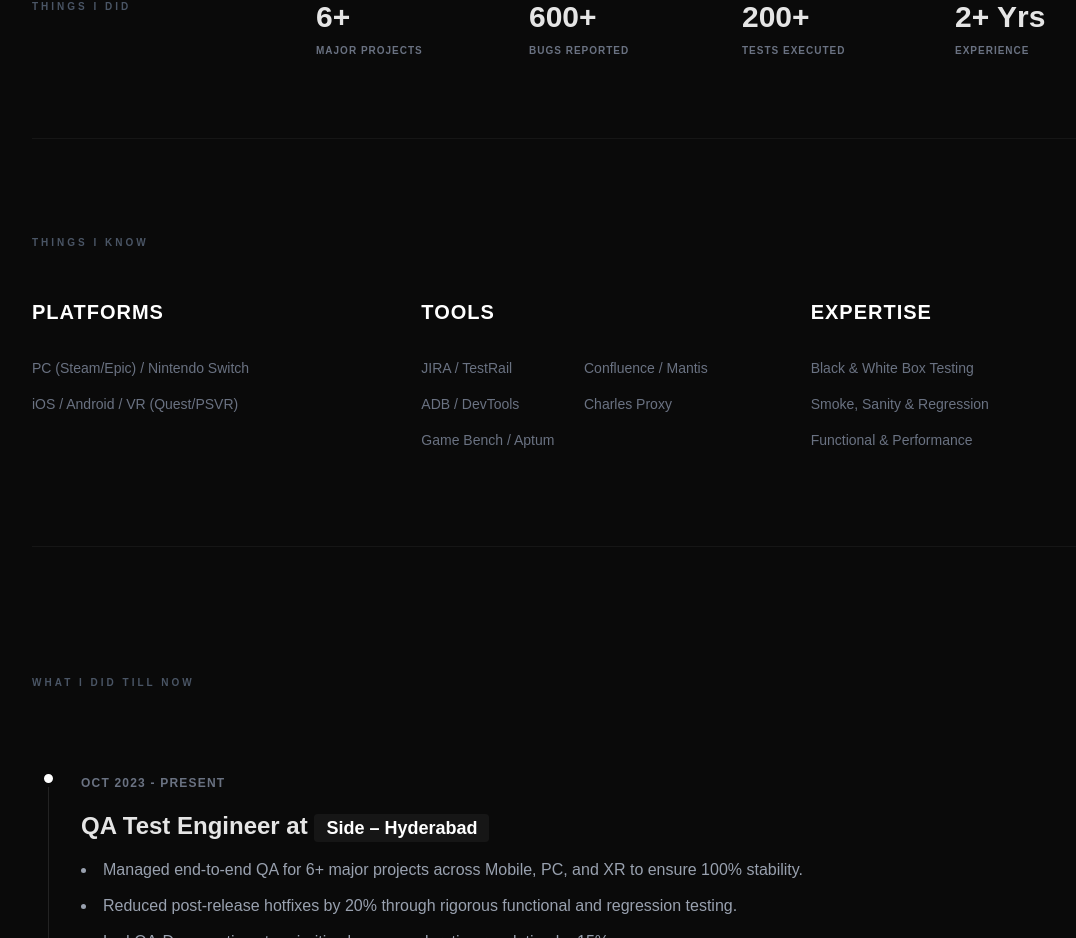
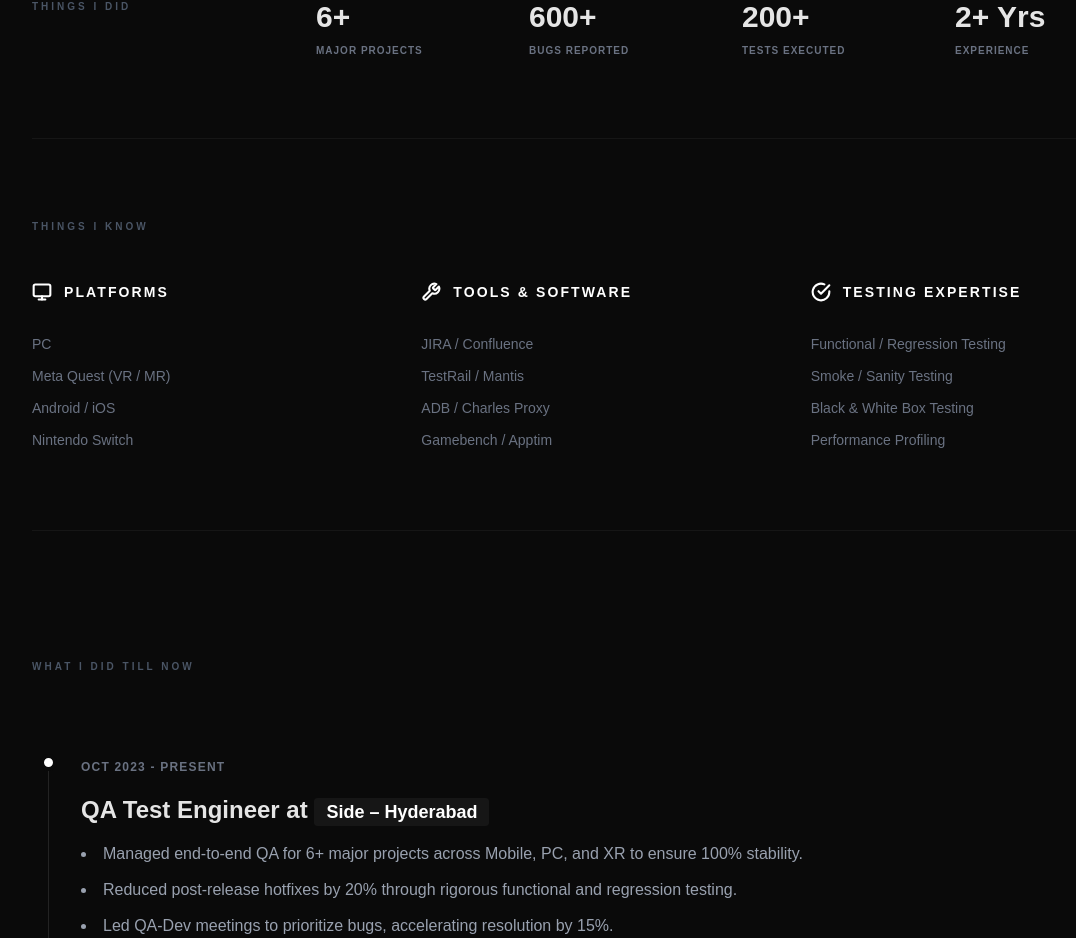
Before and after one commit to sam65290/PORTFOLIO, a Next.js app: page / in a window 1280 px wide. Shown: the part 1775-2713 px from the top of the page, without its empty margins (56-1132 px from the left). Built offline with nearby package versions, Linux system fonts and the light colour scheme.

Commit message:
Refactor: Update skills section and remove hover effects

```diff
--- a/app/page.tsx
+++ b/app/page.tsx
@@ -154,35 +154,60 @@ export default function Portfolio() {
           </div>
         </section>
 
-        {/* --- EXPERTISE --- */}
-        <section className="py-24 border-t border-white/5">
+        {/* --- SKILLS & EXPERTISE SECTION --- */}
+        <section className="py-20 border-t border-white/5">
           <p className="text-[10px] uppercase tracking-[0.3em] text-gray-600 font-bold mb-12">Things i know</p>
-          <div className="grid grid-cols-1 md:grid-cols-3 gap-16 text-gray-500 text-sm font-medium">
+
+          <div className="grid grid-cols-1 md:grid-cols-3 gap-16">
+
+            {/* Column 1: Platforms */}
             <div className="space-y-8">
-              <h3 className="text-xl font-bold text-white uppercase tracking-wider">Platforms</h3>
-              <div className="grid grid-cols-1 gap-y-4">
-                <span>PC (Steam/Epic) / Nintendo Switch</span>
-                <span>iOS / Android / VR (Quest/PSVR)</span>
+              <div className="flex items-center gap-3">
+                <div className="text-white">
+                  <svg width="20" height="20" viewBox="0 0 24 24" fill="none" stroke="currentColor" strokeWidth="2.5" strokeLinecap="round" strokeLinejoin="round"><rect x="2" y="3" width="20" height="14" rx="2" ry="2"></rect><line x1="8" y1="21" x2="16" y2="21"></line><line x1="12" y1="17" x2="12" y2="21"></line></svg>
+                </div>
+                <h3 className="text-sm font-bold text-white uppercase tracking-[0.15em]">Platforms</h3>
+              </div>
+              <div className="grid grid-cols-1 gap-y-3 text-sm font-medium text-gray-500">
+                <span>PC </span>
+                <span>Meta Quest (VR / MR)</span>
+                <span>Android / iOS</span>
+                <span>Nintendo Switch</span>
               </div>
             </div>
+
+            {/* Column 2: Tools & Software */}
             <div className="space-y-8">
-              <h3 className="text-xl font-bold text-white uppercase tracking-wider">Tools</h3>
-              <div className="grid grid-cols-2 gap-y-4">
-                <span>JIRA / TestRail</span>
-                <span>Confluence / Mantis</span>
-                <span>ADB / DevTools</span>
-                <span>Charles Proxy</span>
-                <span>Game Bench / Aptum</span>
+              <div className="flex items-center gap-3">
+                <div className="text-white">
+                  <svg width="20" height="20" viewBox="0 0 24 24" fill="none" stroke="currentColor" strokeWidth="2.5" strokeLinecap="round" strokeLinejoin="round"><path d="M14.7 6.3a1 1 0 0 0 0 1.4l1.6 1.6a1 1 0 0 0 1.4 0l3.77-3.77a6 6 0 0 1-7.94 7.94l-6.91 6.91a2.12 2.12 0 0 1-3-3l6.91-6.91a6 6 0 0 1 7.94-7.94l-3.76 3.76z"></path></svg>
+                </div>
+                <h3 className="text-sm font-bold text-white uppercase tracking-[0.15em]">Tools & Software</h3>
+              </div>
+              <div className="grid grid-cols-1 gap-y-3 text-sm font-medium text-gray-500">
+                <span>JIRA / Confluence</span>
+                <span>TestRail / Mantis</span>
+                <span>ADB / Charles Proxy</span>
+                <span>Gamebench / Apptim</span>
               </div>
             </div>
+
+            {/* Column 3: Testing Expertise */}
             <div className="space-y-8">
-              <h3 className="text-xl font-bold text-white uppercase tracking-wider">Expertise</h3>
-              <div className="grid grid-cols-1 gap-y-4">
+              <div className="flex items-center gap-3">
+                <div className="text-white">
+                  <svg width="20" height="20" viewBox="0 0 24 24" fill="none" stroke="currentColor" strokeWidth="2.5" strokeLinecap="round" strokeLinejoin="round"><path d="M22 11.08V12a10 10 0 1 1-5.93-9.14"></path><polyline points="22 4 12 14.01 9 11.01"></polyline></svg>
+                </div>
+                <h3 className="text-sm font-bold text-white uppercase tracking-[0.15em]">Testing Expertise</h3>
+              </div>
+              <div className="grid grid-cols-1 gap-y-3 text-sm font-medium text-gray-500">
+                <span>Functional / Regression Testing</span>
+                <span>Smoke / Sanity Testing</span>
                 <span>Black & White Box Testing</span>
-                <span>Smoke, Sanity & Regression</span>
-                <span>Functional & Performance</span>
+                <span>Performance Profiling</span>
               </div>
             </div>
+
           </div>
         </section>
 
@@ -210,14 +235,6 @@ export default function Portfolio() {
           </div>
         </section>
 
-        To move your contact section to the left, we need to change the alignment of the flex container and the origin of the hover effect.
-
-In your current code, the footer uses justify-between items-end, which is pushing the content apart and anchoring it to the bottom-right. We will change this to items-start and ensure the text is left-aligned.
-
-The Fix
-Replace your Footer section with this updated code:
-
-TypeScript
         {/* --- FOOTER / CONTACT --- */}
         <footer id="contact" className="py-32 border-t border-white/5 scroll-mt-24">
           <div className="flex flex-col md:flex-row justify-start items-start md:items-end gap-12">
```
